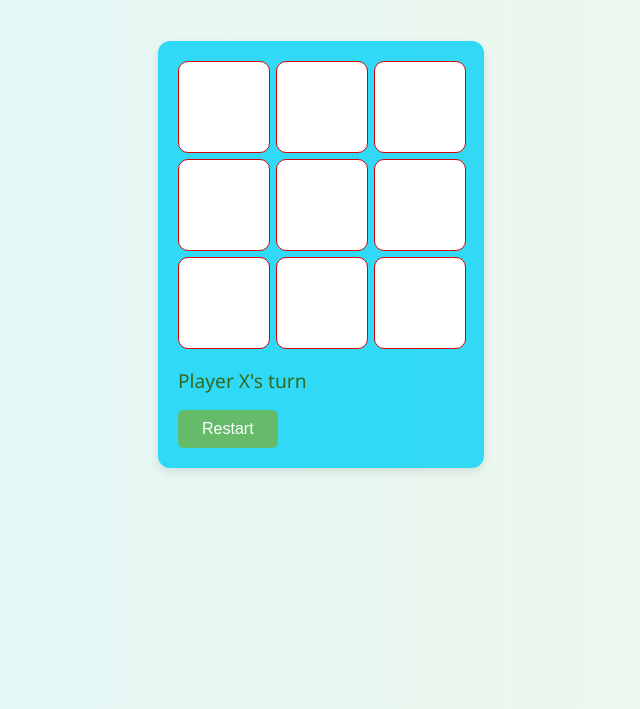
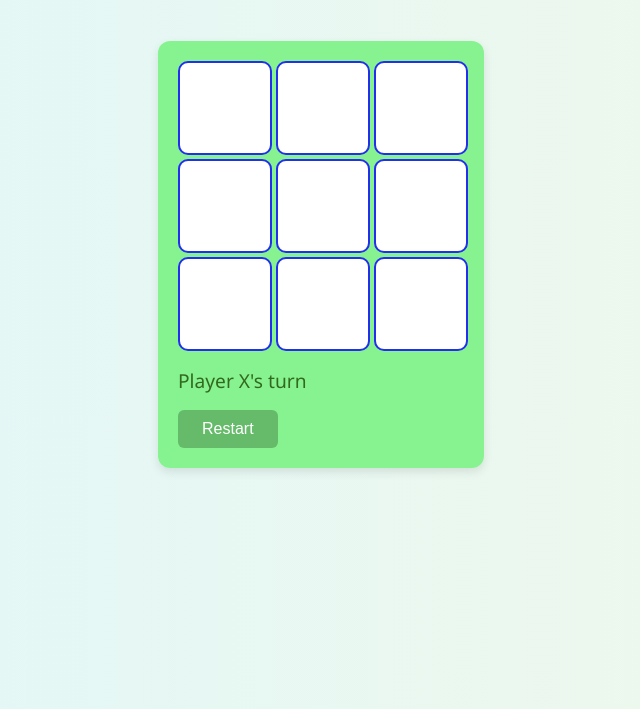
Before and after one commit to Mundane-Editorial/Better_DevOps_Assignment, a website: page public/index.html in a window 1280 px wide. Shown: the part 91-800 px from the top of the page, without its empty margins (319-959 px from the left). Drawn offline with Linux system fonts and the light colour scheme.

Commit message:
added new color to border and background

```diff
--- a/public/style.css
+++ b/public/style.css
@@ -18,7 +18,7 @@ h1 {
 #game {
   margin-top: 20px;
   padding: 20px;
-  background: #03d2f7cc;
+  background: #6ef379cc;
   border-radius: 12px;
   box-shadow: 0 4px 10px rgba(0, 0, 0, 0.1);
 }
@@ -35,7 +35,7 @@ h1 {
   width: 90px;
   height: 90px;
   background: #fff;
-  border: 1px solid #d80000;
+  border: 2px solid #222fee;
   border-radius: 10px;
   display: flex;
   align-items: center;
```
